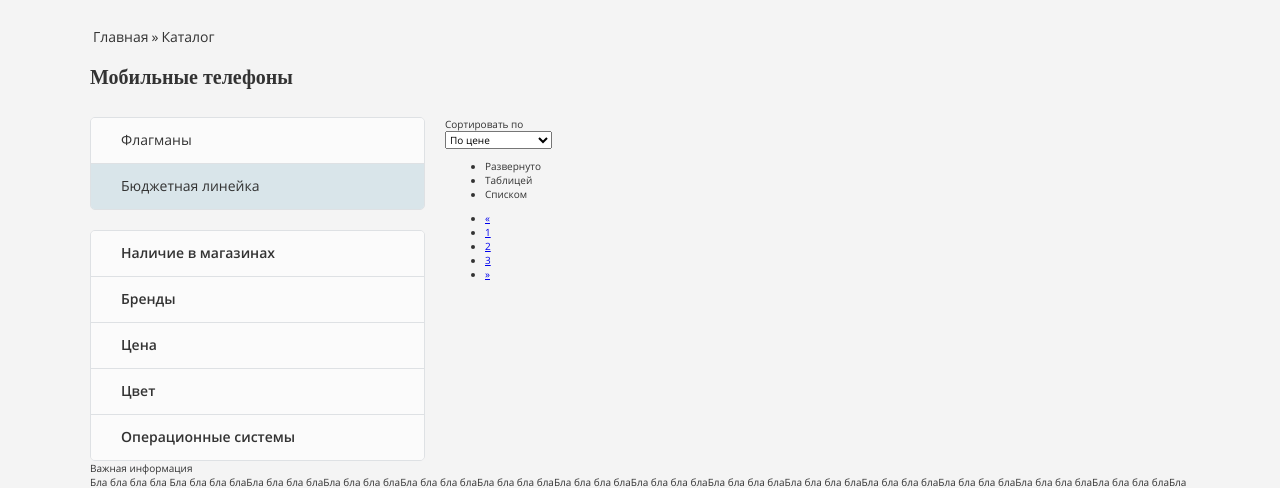
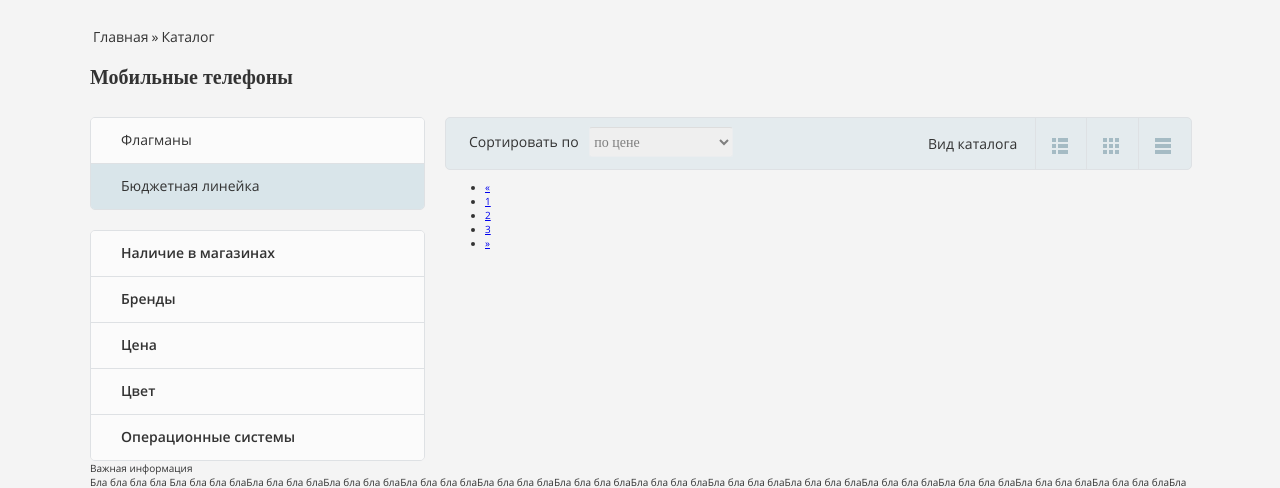
Before and after one commit to ArtDanshin/LoftSchool_Shop, a website: page app/index.html in a window 1280 px wide. Shown: the part 229-717 px from the top of the page. Drawn offline with nearby package versions, Linux system fonts and the light colour scheme; a web font is replaced by a local one.

Commit message:
Сделан стиль для панели сортировки и вида каталога

```diff
--- a/app/css/main.css
+++ b/app/css/main.css
@@ -44,7 +44,6 @@ body {
 	height: 100%;
 	width: 100%;
 	text-indent: -9999px;
-
 }
 .social-head-tab__link.social-head-tab__link_fb {
 	background: url(../img/Icon-Facebook-circle.png) no-repeat;
@@ -217,7 +216,6 @@ body {
 .navigation-list__item {
 	list-style: none;
 	display: inline-block;
-	padding: 15px 15px;
 	margin-left: -3px;
 }
 .navigation-item_current {
@@ -234,6 +232,8 @@ body {
 	font-size: 1.6em;
 	text-decoration: none;
 	color: #333333;
+	display: block;
+	padding: 15px 15px;
 }
 .navigation-item__link_current {
 	font-family: OpenSans_SemiBold;
@@ -349,11 +349,84 @@ body {
 .filters-item__body {
 	display: none;
 }
+
 /* Основной блок - Правая колонка */
 
 .main-content-right {
 	float: right;
 	width: 745px;
+	margin: 0;
+	padding: 0;
+}
+.head-main-content {
+	height: 51px;
+	width: 100%;
+	background-color: #e4ebee;
+	border: 1px #dee1e4 solid;
+	border-radius: 5px;
+}
+.sort-block {
+	float: left;
+	width: 300px;
+	margin: 9px 23px;
+}
+.sort-block__text {
+	display: inline-block;
+	font-family: OpenSans_Regular;
+	font-size: 1.4em;
+	padding: 0px 8px 0px 0px;
+}
+.sort-block__select {
+	display: inline-block;
+	height: 30px;
+	width: 144px;
+	border: 1px #ebedef solid;
+	border-top: 1px #dddddd solid;
+	border-radius: 3px;
+	font-family: OpenSans_Ligth;
+	font-size: 1.4em;
+	color: #7f7f7f;
+	padding: 0px 0px 0px 0px;
+}
+.head-main-content__view {
+	float: right;
+	width: 263px;
+}
+.view-block__text {
+	display: inline-block;
+	font-family: OpenSans_Regular;
+	font-size: 1.4em;
+	margin-right: 15px;
+}
+.view-points {
+	display: inline-block;
+	width: 155px;
+	height: 51px;
+	margin: 0;
+	padding: 0;
+}
+.view-points__item {
+	list-style: none;
+	display: inline-block;
+	width: 16px;
+	height: 16px;
+	padding: 20px 16px 16px;
+	border-left: 1px #dee1e4 solid;
+}
+.view-points-item__link {
+	display: block;
+	height: 100%;
+	width: 100%;
+	text-indent: -9999px;
+}
+.view-points-item__link_all {
+	background: url(../img/view1.png) no-repeat;
+}
+.view-points-item__link_tab {
+	background: url(../img/view2.png) no-repeat;
+}
+.view-points-item__link_list {
+	background: url(../img/view3.png) no-repeat;
 }
 
 /* Блок информации */
--- a/app/markups/_pages/index.jade
+++ b/app/markups/_pages/index.jade
@@ -109,18 +109,21 @@ html(lang="ru-Ru")
 										a(href="#").filter-item-head__title Операционные системы
 									.filters-item__body.filter-body бла бла бла
 						.main-content-right
-							.head-main-content
+							.head-main-content.clearfix
 								.head-main-content__sort.sort-block
 									.sort-block__text Сортировать по
 									select.sort-block__select.sort-select
-										option.sort-select__item По цене
-										option.sort-select__item По популярности
+										option.sort-select__item по цене
+										option.sort-select__item по популярности
 								.head-main-content__view.view-block
-									.view-block__text
+									.view-block__text Вид каталога
 									ul.view-block__points.view-points
-										li.view-points-item Развернуто
-										li.view-points-item Таблицей
-										li.view-points-item Списком
+										li.view-points__item.view-points-item
+											a(href="#").view-points-item__link.view-points-item__link_all Развернуто
+										li.view-points__item
+											a(href="#").view-points-item__link.view-points-item__link_tab Таблицей
+										li.view-points__item
+											a(href="#").view-points-item__link.view-points-item__link_list Списком
 							ul.products
 
 							.wrap-pages
```
Also changed, not shown: app/index.html.
